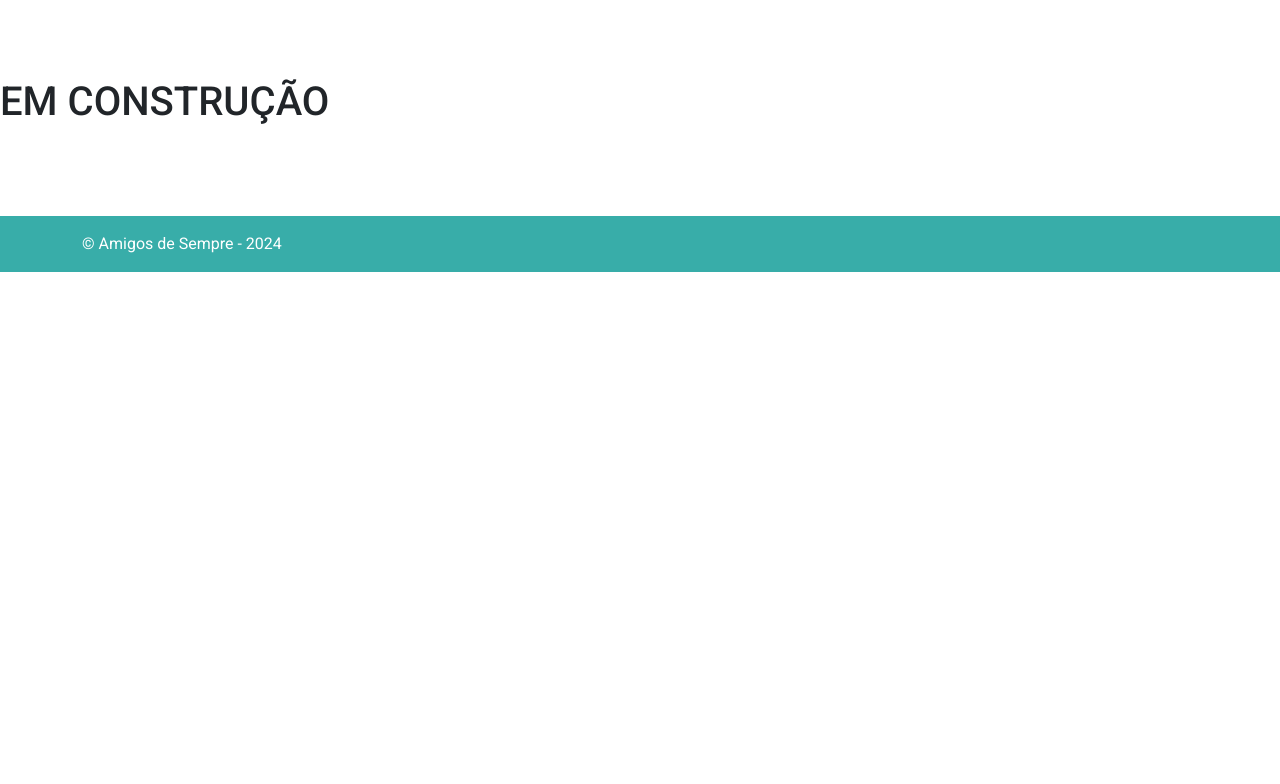
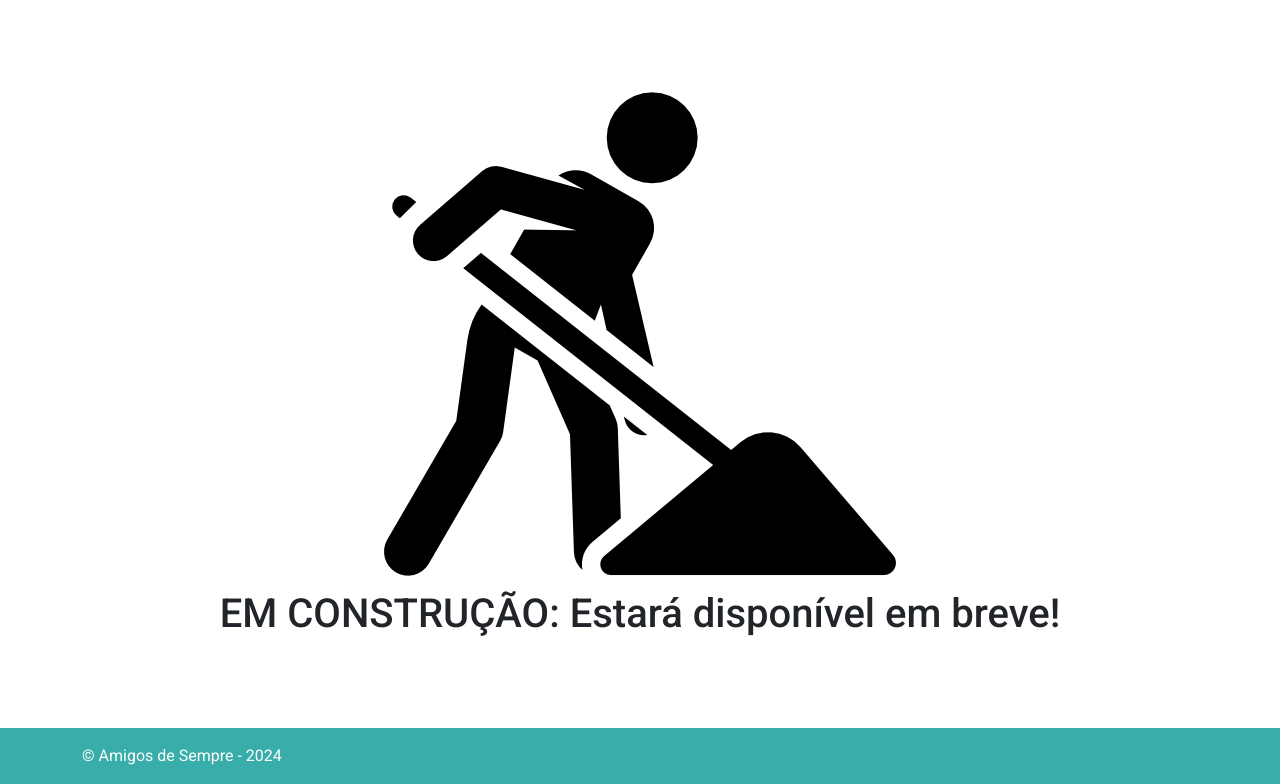
Before and after one commit to Alexfs-dv/viagem_dos_amigos, a website built with Parcel: page src/index.html in a window 1280 px wide. Shown: the part 1540-2324 px from the top of the page. Before the commit the page ends 1812 px from the top, so only its background shows below. Built offline with nearby package versions, Linux system fonts and the light colour scheme; a web font is replaced by a local one.

Commit message:
recosntrucao:correcao-bug

```diff
--- a/src/index.html
+++ b/src/index.html
@@ -125,7 +125,7 @@
                                 </div>
                                 <div class="col-lg-6 col-sm-12 bg-section">
                                     <div class="attraction__details">
-                                        <h2 class="attraction__details__title title">Piscinas naturais</h2>
+                                        <h2 class="attraction__details__title title">Piscinas naturais de Carro Quebrado</h2>
                                         <div class="attraction__details__description text p-3">
                                             <p>
                                                 Na praia do Carro Quebrado em períodos de Maré baixa forma-se piscinas naturais incríveis com águas mornas e cristalinas, você pode observar diversos peixinhos coloridos e se aventurar explorando o mar dessa região. Não esqueça de levar o seu snorkel, por ser uma praia quase deserta não haverá como você alugar no local.
@@ -157,7 +157,10 @@
     </section>
 
     <section class="attraction attraction--gastronomy">
-        <h1>EM CONSTRUÇÃO</h1>
+        <div class="container" style="text-align: center;">
+            <img src="./images/shovel_289812.png" alt="Icone obras">
+            <h1>EM CONSTRUÇÃO: Estará disponível em breve!</h1>
+        </div>
     </section>
 
     <footer class="footer">
```
Also changed, not shown: src/images/shovel_289812.png (added).
